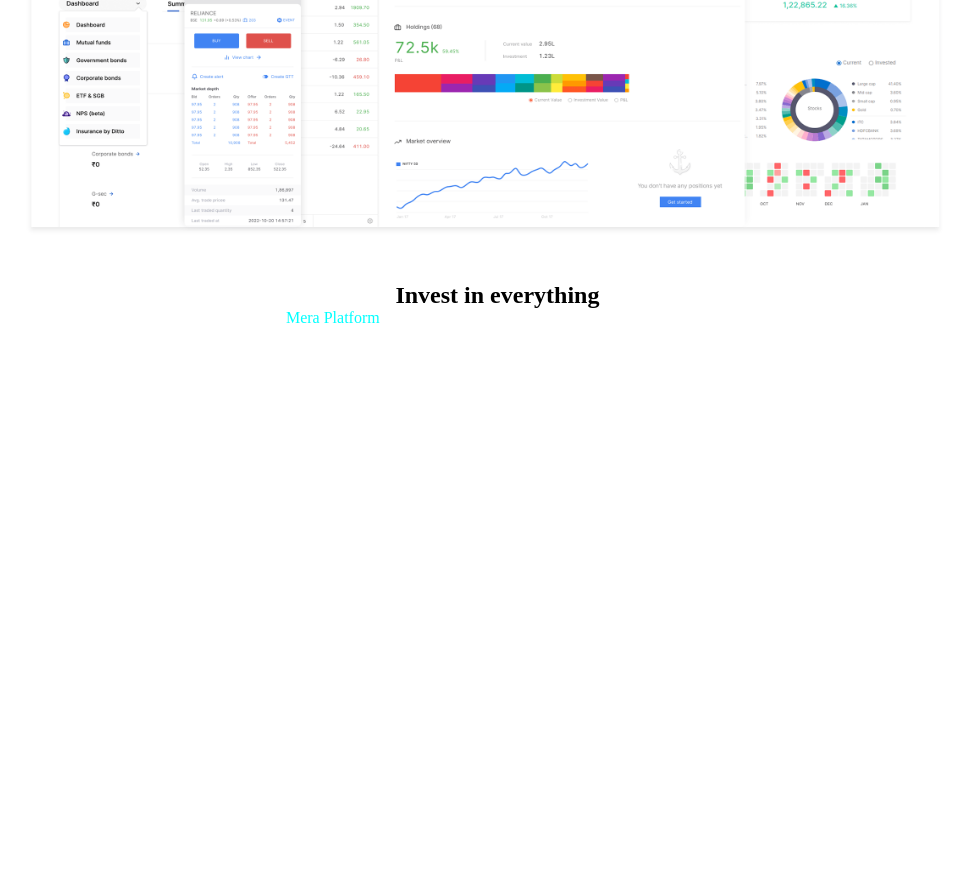
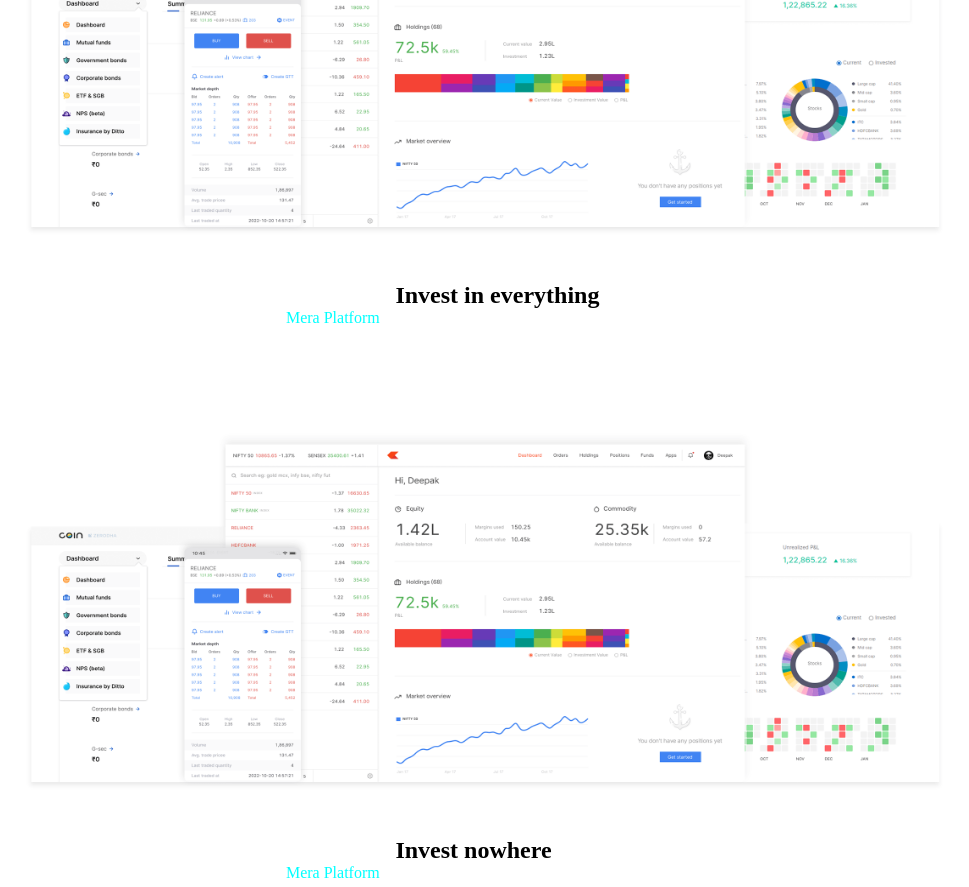
Before and after one commit to Sanjeevdev905/testing, a plain HTML site: page index.html in a window 1280 px wide. Shown: the part 278-1165 px from the top of the page, without its empty margins (155-1124 px from the left). Before the commit the page ends 800 px from the top, so only its background shows below. Drawn offline with Linux system fonts and the light colour scheme.

Commit message:
another section updated

```diff
--- a/index.html
+++ b/index.html
@@ -34,6 +34,16 @@
       <p style="margin-left: -15%;">Mera Platform</p>
     </div>
   </section>
+  <section class="hero">
+    <div class="hero-content"
+      style="display: flex; justify-content: center; align-items: center; background-size: cover; height: 70vh;">
+      <img src="./landing.png" style="width: 1000px; height: 400px;" alt="">
+    </div>
+    <div class="hero-text" style="margin-left: 43%; margin-top: -50px;">
+      <h1>Invest nowhere</h1>
+      <p style="margin-left: -15%;">Mera Platform</p>
+    </div>
+  </section>
   <footer></footer>
   <article></article>
 </body>
```
